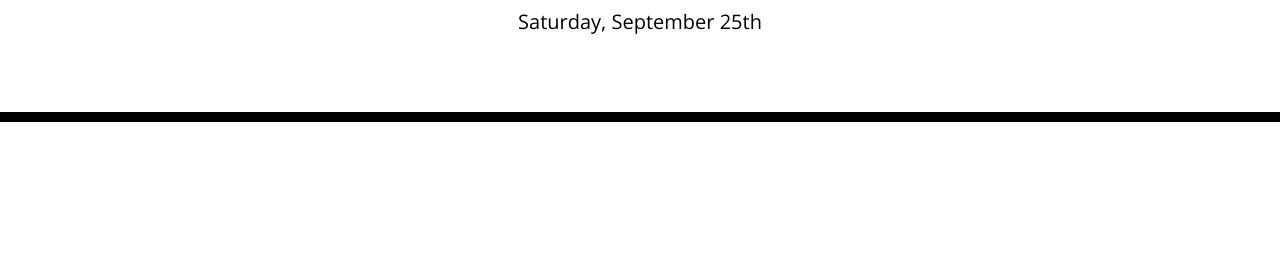
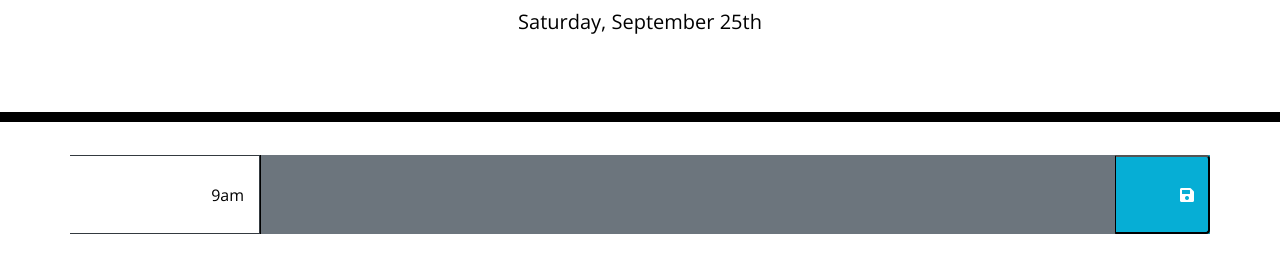
Before and after one commit to sophiekdj/Day-Planner, a plain HTML site: page index.html in a window 1280 px wide. Shown: the part 182-454 px from the top of the page. Drawn offline with nearby package versions, Linux system fonts and the light colour scheme.

Commit message:
1st timeblock (for 9am) creates

```diff
--- a/index.html
+++ b/index.html
@@ -31,6 +31,48 @@
     </header>
     <div class="container">
       <!-- Timeblocks go here -->
+      <div class="row">
+        <div
+          class="
+            col-2
+            border border-dark border-left-0
+            d-flex
+            align-items-center
+            justify-content-end
+            hour
+          "
+        >
+          9am
+        </div>
+
+        <label for="text"></label>
+        <textarea
+          id="text"
+          name="text"
+          styles="width:100%; height:100%"
+          class="
+            col-9
+            bg-secondary
+            d-flex
+            align-items-center
+            justify-content-start
+          "
+        >
+        </textarea>
+
+        <div
+          class="col-1 bg-info d-flex align-items-center justify-content-center"
+          style="padding: 0"
+          id="btn"
+        >
+          <button
+            class="saveBtn rounded-right"
+            style="width: 100%; height: 100%"
+          >
+            <i class="fas fa-save"></i>
+          </button>
+        </div>
+      </div>
     </div>
 
     <script src="https://cdnjs.cloudflare.com/ajax/libs/jquery/3.2.1/jquery.min.js"></script>
```
